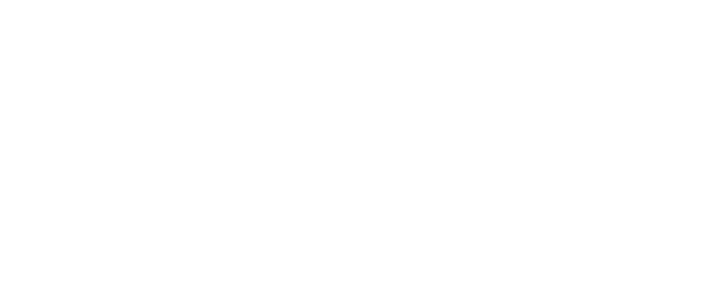
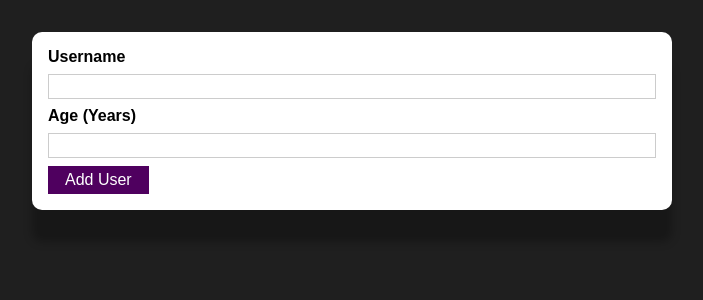
Before and after one commit to vuanh1810/LearningReact, a React (Create React App) app: page / in a window 1280 px wide. Shown: the top 300 px of the page, without its empty margins (288-991 px from the left). Built offline with nearby package versions, Linux system fonts and the light colour scheme.

Commit message:
Add User, Card and Button component

```diff
--- a/src/App.js
+++ b/src/App.js
@@ -1,10 +1,11 @@
 import React from 'react';
 
+import AddUser from './components/Users/AddUser';
 
 function App() {
   return (
     <div>
-
+      <AddUser />
     </div>
   );
 }
--- /dev/null
+++ b/src/components/UI/Button.js
@@ -0,0 +1,17 @@
+import React from "react";
+
+import classes from "./Button.module.css";
+
+const Button = (props) => {
+  return (
+    <button
+      className={classes.button}
+      type={props.type || "button"}
+      onClick={props.onClick}
+    >
+        {props.children}
+    </button>
+  );
+};
+
+export default Button;
--- /dev/null
+++ b/src/components/UI/Button.module.css
@@ -0,0 +1,18 @@
+.button {
+  font: inherit;
+  border: 1px solid #4f005f;
+  background: #4f005f;
+  color: white;
+  padding: 0.25rem 1rem;
+  cursor: pointer;
+}
+
+.button:hover,
+.button:active {
+  background: #741188;
+  border-color: #741188;
+}
+
+.button:focus {
+  outline: none;
+}
--- /dev/null
+++ b/src/components/UI/Card.js
@@ -0,0 +1,9 @@
+import React from "react";
+
+import classes from './Card.module.css';
+
+const Card = (props) => {
+    return <div className={`${classes.card} ${props.className}`}>{props.children}</div>;
+};
+
+export default Card;
--- /dev/null
+++ b/src/components/UI/Card.module.css
@@ -0,0 +1,5 @@
+.card {
+    background: white;
+    box-shadow: 0 2pc 8px rgba(0, 0, 0, 0.26);
+    border-radius: 10px;
+}
--- /dev/null
+++ b/src/components/Users/AddUser.js
@@ -0,0 +1,25 @@
+import React from "react";
+
+import Card from "../UI/Card";
+import Button from "../UI/Button";
+import classes from './AddUser.module.css';
+
+const AddUser = (props) => {
+  const addUserHandler = (event) => {
+    event.preventDefault();
+  };
+
+  return (
+    <Card className={classes.input}>
+      <form onSubmit={addUserHandler}>
+        <label htmlFor="username">Username</label>
+        <input id="username" type="text" />
+        <label htmlFor="age">Age (Years)</label>
+        <input id="age" type="number" />
+        <Button type="submit">Add User</Button>
+      </form>
+    </Card>
+  );
+};
+
+export default AddUser;
--- /dev/null
+++ b/src/components/Users/AddUser.module.css
@@ -0,0 +1,26 @@
+.input {
+  margin: 2rem auto;
+  padding: 1rem;
+  width: 90%;
+  max-width: 40rem;
+}
+
+.input label {
+  display: block;
+  font-weight: bold;
+  margin-bottom: 0.5rem;
+}
+
+.input input {
+  font: inherit;
+  display: block;
+  width: 100%;
+  border: 1px solid #ccc;
+  padding: 0.15rem;
+  margin-bottom: 0.5rem;
+}
+
+.input input:focus {
+  outline: none;
+  border-color: #4f005f;
+}
--- a/src/index.css
+++ b/src/index.css
@@ -4,6 +4,7 @@
 
 html {
   font-family: sans-serif;
+  background: #1f1f1f;
 }
 
 body {
```
